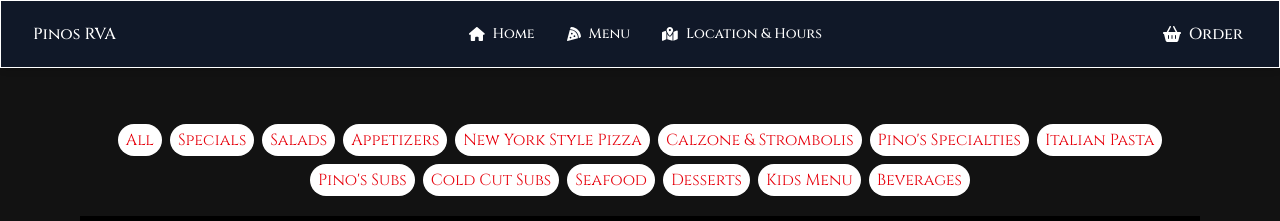
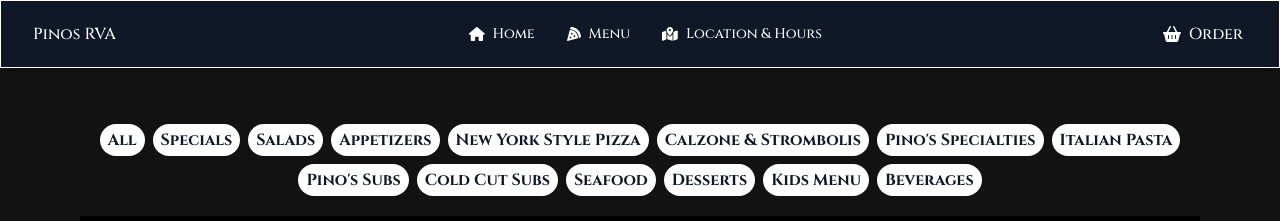
Before and after one commit to jay13jay/pinosFront, a React (Vite) app: page /menu in a window 1280 px wide. Shown: the top 221 px of the page. Built offline with nearby package versions, Linux system fonts and the light colour scheme.

Commit message:
breaks out the json data into standalone files to clean up the code and make modification easier

```diff
--- a/src/Pages/Menu.tsx
+++ b/src/Pages/Menu.tsx
@@ -2,55 +2,15 @@
 import MenuItem from '../Components/Menu/MenuItem';
 import MainContent from '../Components/MainContent';
 import MenuContainer from '../Components/Menu/MenuContainer';
+import menuItemsData from './menu_items.json';
+import menuSections from './menu_sections.json';
 
 const base = import.meta.env.BASE_URL;
 
-const menuItems = [
-  {
-    id: 0,
-    title: "Pizza Margherita",
-    description: "Classic pizza with tomatoes, mozzarella cheese, and fresh basil.",
-    ingredients: ["Tomatoes", "Mozzarella Cheese", "Fresh Basil"],
-    section: "New York Style Pizza",
-    price: 12.99,
-    image: `${base}menu_items/Cooked_sliced_pizza_on_peel-CPO.jpg`
-  },
-  {
-    id: 1,
-    title: "Spaghetti Carbonara",
-    description: "Traditional Italian pasta with eggs, cheese, pancetta, and pepper.",
-    section: "Italian Pasta",
-    ingredients: ["Spaghetti", "Eggs", "Cheese", "Pancetta", "Pepper"],
-    price: 14.99,
-    image: `${base}menu_items/spaghetti-carbonara.jpg`
-  },
-  {
-    id: 2,
-    title: "Tiramisu",
-    description: "Popular coffee-flavored Italian dessert.",
-    section: "Desserts",
-    ingredients: ["Coffee", "Mascarpone Cheese", "Ladyfingers", "Cocoa Powder"],
-    price: 6.99,
-    image: `${base}menu_items/tiramisu.jpg`
-  }
-];
-
-const menuSections = [
-  "All",
-  "Specials",
-  "Salads",
-  "Appetizers",
-  "New York Style Pizza",
-  "Calzone & Strombolis",
-  "Pino's Specialties",
-  "Italian Pasta",
-  "Pino's Subs",
-  "Cold Cut Subs",
-  "Seafood",
-  "Desserts",
-  "Kids Menu",
-  "Beverages"
-];
+const menuItems = menuItemsData.map(item => ({
+  ...item,
+  image: `${base}${item.image}`
+}));
 
 const Menu: React.FC = () => {
   const [selectedSection, setSelectedSection] = useState<string | null>(null);
@@ -68,7 +28,7 @@
       <MainContent>
         <div className="flex flex-wrap gap-2 justify-center mb-5">
           {menuSections.map((section, index) => (
-            <h2 className="hover:text-green-500 text-red-600 bg-white rounded-full px-2 py-1" key={index} onClick={() => handleSectionClick(section)}>
+            <h2 className="hover:text-green-500 text-gray-900 bg-white rounded-full px-2 py-1 font-bold" key={index} onClick={() => handleSectionClick(section)}>
               {section}
             </h2>
           ))}
--- /dev/null
+++ b/src/Pages/menu_items.json
@@ -0,0 +1,29 @@
+[
+  {
+    "id": 0,
+    "title": "Pizza Margherita",
+    "description": "Classic pizza with tomatoes, mozzarella cheese, and fresh basil.",
+    "ingredients": ["Tomatoes", "Mozzarella Cheese", "Fresh Basil"],
+    "section": "New York Style Pizza",
+    "price": 12.99,
+    "image": "menu_items/Cooked_sliced_pizza_on_peel-CPO.jpg"
+  },
+  {
+    "id": 1,
+    "title": "Spaghetti Carbonara",
+    "description": "Traditional Italian pasta with eggs, cheese, pancetta, and pepper.",
+    "section": "Italian Pasta",
+    "ingredients": ["Spaghetti", "Eggs", "Cheese", "Pancetta", "Pepper"],
+    "price": 14.99,
+    "image": "menu_items/spaghetti-carbonara.jpg"
+  },
+  {
+    "id": 2,
+    "title": "Tiramisu",
+    "description": "Popular coffee-flavored Italian dessert.",
+    "section": "Desserts",
+    "ingredients": ["Coffee", "Mascarpone Cheese", "Ladyfingers", "Cocoa Powder"],
+    "price": 6.99,
+    "image": "menu_items/tiramisu.jpg"
+  }
+]
--- /dev/null
+++ b/src/Pages/menu_sections.json
@@ -0,0 +1,16 @@
+[
+  "All",
+  "Specials",
+  "Salads",
+  "Appetizers",
+  "New York Style Pizza",
+  "Calzone & Strombolis",
+  "Pino's Specialties",
+  "Italian Pasta",
+  "Pino's Subs",
+  "Cold Cut Subs",
+  "Seafood",
+  "Desserts",
+  "Kids Menu",
+  "Beverages"
+]
```
Also changed, not shown: src/App.css (line endings or trailing spaces).
